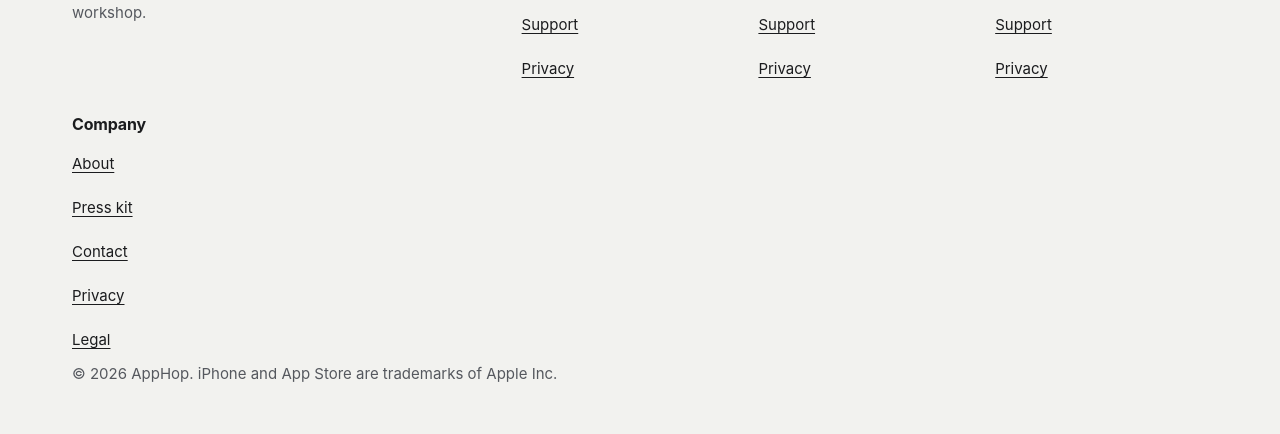
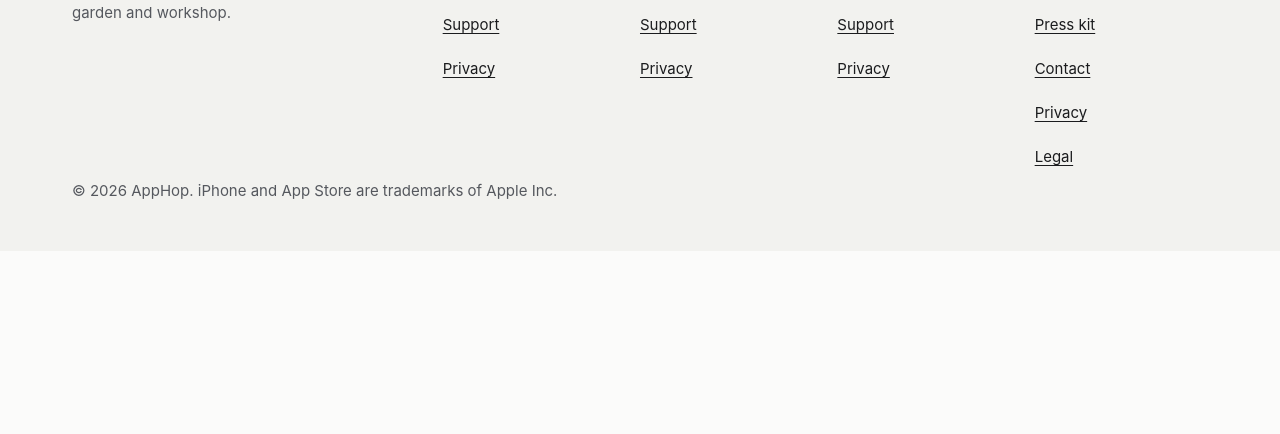
Before and after one commit to papirakis/apphop-site, an Astro site: page / in a window 1280 px wide. Shown: the part 1248-1682 px from the top of the page. After the commit the page ends 1499 px from the top, so only its background shows below. Built offline with nearby package versions, Linux system fonts and the light colour scheme; Astro itself is replaced by a stand-in of ours.

Commit message:
footer: 2-column on phones, 4 at tablet, 5 at desktop (no wrapped Company column)

```diff
--- a/src/styles/global.css
+++ b/src/styles/global.css
@@ -113,9 +113,10 @@ details.faq p { padding-bottom: var(--space-3); }
 
 /* Footer */
 .site-footer { border-top: 1px solid var(--color-border); background: var(--color-surface-2); padding-block: var(--space-6) calc(var(--space-6) + env(safe-area-inset-bottom)); font-size: var(--text-sm); margin-top: var(--space-7); }
-.site-footer .cols { display: grid; gap: var(--space-5); grid-template-columns: 1fr; }
-@media (min-width: 600px) { .site-footer .cols { grid-template-columns: repeat(2, 1fr); } }
-@media (min-width: 900px) { .site-footer .cols { grid-template-columns: 2fr repeat(3, 1fr); } }
+.site-footer .cols { display: grid; gap: var(--space-4) var(--space-5); grid-template-columns: repeat(2, minmax(0, 1fr)); }
+.site-footer .cols > :first-child { grid-column: 1 / -1; }
+@media (min-width: 600px) { .site-footer .cols { grid-template-columns: repeat(4, minmax(0, 1fr)); } }
+@media (min-width: 900px) { .site-footer .cols { grid-template-columns: 2fr repeat(4, minmax(0, 1fr)); } .site-footer .cols > :first-child { grid-column: auto; } }
 .site-footer h2 { font-size: 1rem; margin-bottom: var(--space-2); }
 .site-footer ul { list-style: none; padding: 0; margin: 0; }
 .site-footer a { display: inline-flex; align-items: center; min-height: var(--tap); color: var(--color-text); }
```
